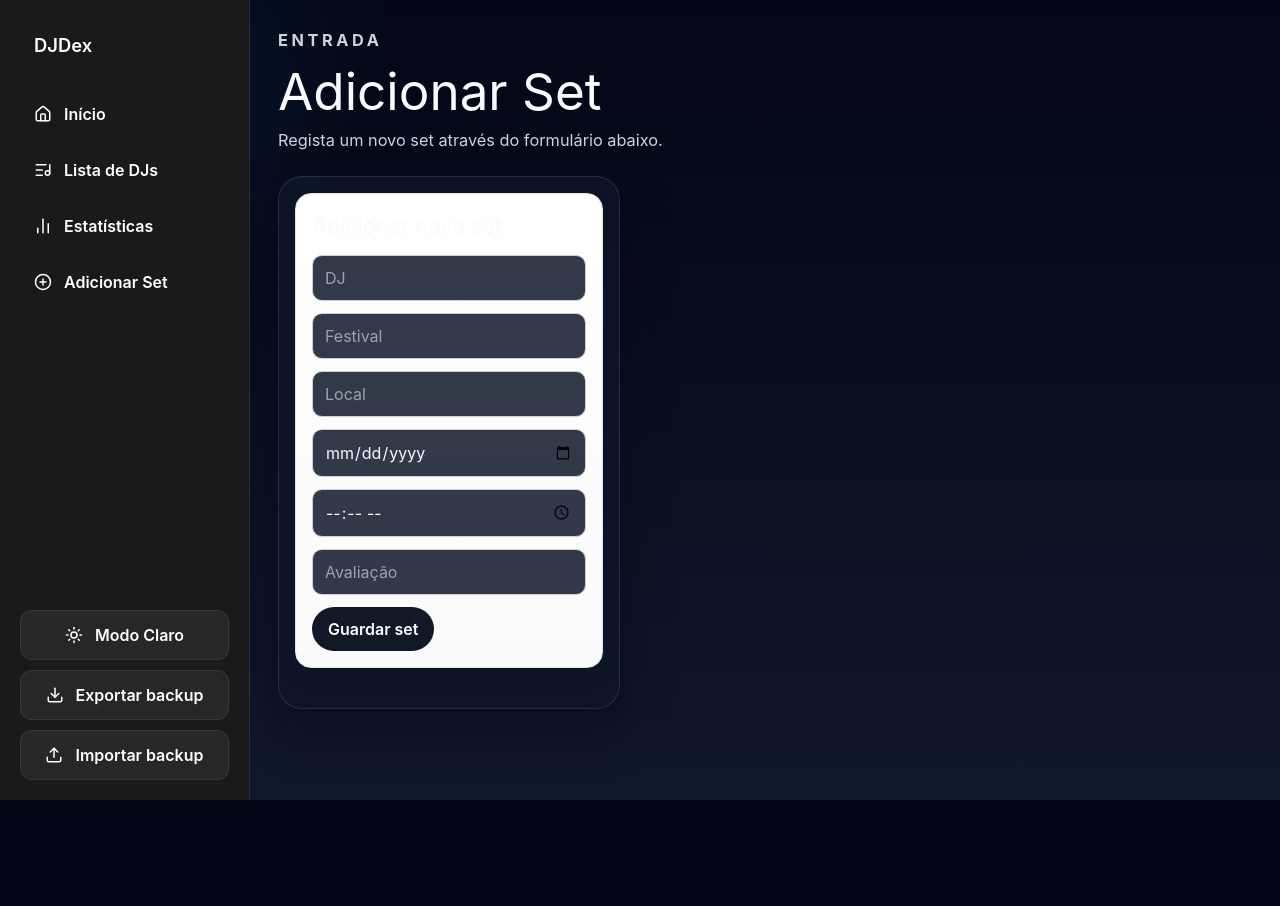
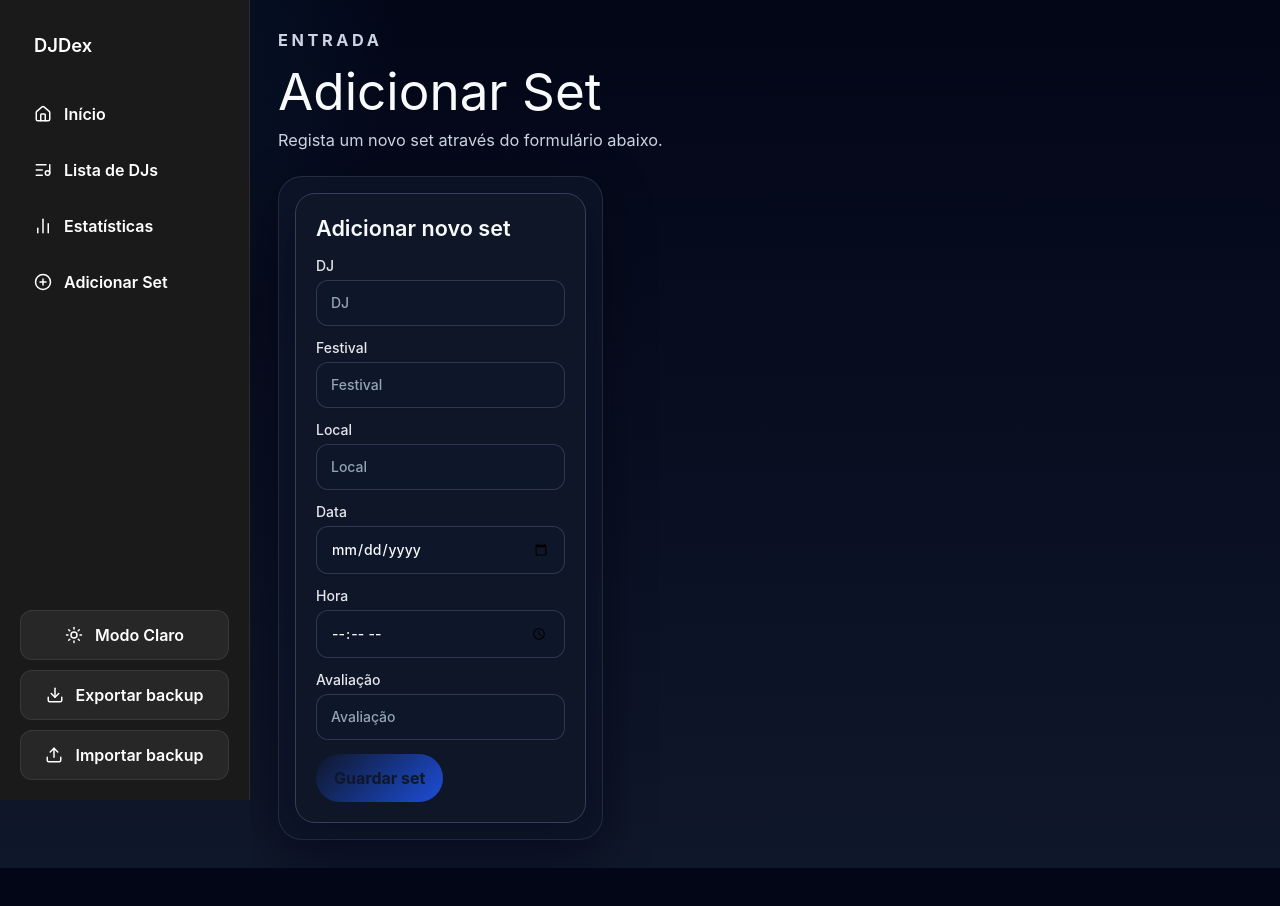
Before and after one commit to opaulosilva233/DJDex, a React (Vite) app: page /adicionar in a window 1280 px wide. Shown: the top 906 px of the page. Built offline with nearby package versions, Linux system fonts and the light colour scheme.

Commit message:
feat: enhance styling and responsiveness in AddSetForm and Stats components

```diff
--- a/src/components/AddSetForm.jsx
+++ b/src/components/AddSetForm.jsx
@@ -13,6 +13,15 @@ const initialFormState = {
 export default function AddSetForm({ initialData, handleAddSet, handleEditSet }) {
 	const [formData, setFormData] = useState(initialFormState)
 	const navigate = useNavigate()
+
+	const fields = [
+		{ name: 'dj', label: 'DJ', type: 'text', placeholder: 'DJ' },
+		{ name: 'festival', label: 'Festival', type: 'text', placeholder: 'Festival' },
+		{ name: 'local', label: 'Local', type: 'text', placeholder: 'Local' },
+		{ name: 'data', label: 'Data', type: 'date', placeholder: 'Data' },
+		{ name: 'hora', label: 'Hora', type: 'time', placeholder: 'Hora' },
+		{ name: 'avaliacao', label: 'Avaliação', type: 'number', placeholder: 'Avaliação', min: '0', max: '10' },
+	]
 
 	useEffect(() => {
 		if (initialData) {
@@ -81,51 +90,36 @@ export default function AddSetForm({ initialData, handleAddSet, handleEditSet })
 	const isEditing = Boolean(initialData)
 	const formTitle = isEditing ? 'Editar set' : 'Adicionar novo set'
 	const submitLabel = isEditing ? 'Guardar alterações' : 'Guardar set'
-
-	const fieldStyle = {
-		padding: '10px 12px',
-		borderRadius: '10px',
-		border: '1px solid #cfcfcf',
-		fontSize: '1rem',
-		fontFamily: 'inherit',
-	}
+	const inputClassName =
+		'w-full rounded-lg border border-slate-300 bg-white px-3 py-2 text-slate-900 shadow-sm transition placeholder:text-slate-400 focus:border-blue-500 focus:outline-none focus:ring-2 focus:ring-blue-500/20 dark:border-slate-600 dark:bg-slate-700 dark:text-gray-100 dark:placeholder:text-slate-400 dark:focus:border-blue-500 dark:focus:ring-blue-500/20'
 
 	return (
 		<form
 			onSubmit={handleSubmit}
-			style={{
-				display: 'grid',
-				gap: '12px',
-				padding: '16px',
-				marginBottom: '24px',
-				borderRadius: '16px',
-				border: '1px solid #e3e3e3',
-				background: 'linear-gradient(180deg, #ffffff 0%, #fafafa 100%)',
-				boxShadow: '0 8px 24px rgba(0, 0, 0, 0.05)',
-				maxWidth: '720px',
-			}}
+			className="grid max-w-[720px] gap-3 rounded-2xl border border-slate-200 bg-white p-4 shadow-lg shadow-slate-900/5 dark:border-slate-700 dark:bg-slate-800 dark:shadow-none"
 		>
-			<h2 style={{ margin: 0 }}>{formTitle}</h2>
-			<div style={{ display: 'grid', gap: '12px', gridTemplateColumns: 'repeat(auto-fit, minmax(180px, 1fr))' }}>
-				<input name="dj" type="text" placeholder="DJ" value={formData.dj} onChange={handleChange} style={fieldStyle} required />
-				<input name="festival" type="text" placeholder="Festival" value={formData.festival} onChange={handleChange} style={fieldStyle} required />
-				<input name="local" type="text" placeholder="Local" value={formData.local} onChange={handleChange} style={fieldStyle} required />
-				<input name="data" type="date" placeholder="Data" value={formData.data} onChange={handleChange} style={fieldStyle} required />
-				<input name="hora" type="time" placeholder="Hora" value={formData.hora} onChange={handleChange} style={fieldStyle} required />
-				<input name="avaliacao" type="number" min="0" max="10" placeholder="Avaliação" value={formData.avaliacao} onChange={handleChange} style={fieldStyle} required />
+			<h2 className="m-0 text-xl font-semibold text-slate-900 dark:text-gray-100">{formTitle}</h2>
+			<div className="grid gap-3 [grid-template-columns:repeat(auto-fit,minmax(180px,1fr))]">
+				{fields.map(({ name, label, type, placeholder, min, max }) => (
+					<label key={name} className="grid gap-1 text-sm font-medium text-slate-700 dark:text-gray-200">
+						<span>{label}</span>
+						<input
+							name={name}
+							type={type}
+							placeholder={placeholder}
+							value={formData[name]}
+							onChange={handleChange}
+							min={min}
+							max={max}
+							className={inputClassName}
+							required
+						/>
+					</label>
+				))}
 			</div>
 			<button
 				type="submit"
-				style={{
-					justifySelf: 'start',
-					padding: '10px 16px',
-					borderRadius: '999px',
-					border: 'none',
-					background: '#111827',
-					color: '#fff',
-					fontWeight: 600,
-					cursor: 'pointer',
-				}}
+				className="justify-self-start rounded-full bg-slate-900 px-4 py-2 font-semibold text-white transition hover:bg-slate-800 focus:outline-none focus:ring-2 focus:ring-blue-500/30 dark:bg-slate-100 dark:text-slate-900 dark:hover:bg-white"
 			>
 				{submitLabel}
 			</button>
--- a/src/pages/Stats.jsx
+++ b/src/pages/Stats.jsx
@@ -84,22 +84,22 @@ export default function Stats({ sets }) {
 					gap: '20px',
 				}}
 			>
-				<section className="glass-card" style={{ padding: '24px' }}>
+				<section className="glass-card border border-slate-200 dark:border-slate-700 dark:bg-slate-800" style={{ padding: '24px' }}>
 					<h2 style={{ marginBottom: '16px' }}>Top DJs</h2>
 					<div style={{ width: '100%', height: '300px' }}>
 						<ResponsiveContainer width="100%" height="100%">
 							<BarChart data={topDjs}>
-								<CartesianGrid strokeDasharray="3 3" />
-								<XAxis dataKey="name" tick={{ fill: 'rgba(243, 244, 246, 0.8)' }} />
-								<YAxis allowDecimals={false} tick={{ fill: 'rgba(243, 244, 246, 0.8)' }} />
-								<Tooltip />
+								<CartesianGrid strokeDasharray="3 3" stroke="#475569" />
+								<XAxis dataKey="name" tick={{ fill: '#9ca3af' }} stroke="#64748b" />
+								<YAxis allowDecimals={false} tick={{ fill: '#9ca3af' }} stroke="#64748b" />
+								<Tooltip contentStyle={{ backgroundColor: '#1e293b', borderColor: '#334155', color: '#f8fafc', borderRadius: '0.5rem' }} />
 								<Bar dataKey="quantidade" fill="#7db3ff" radius={[8, 8, 0, 0]} />
 							</BarChart>
 						</ResponsiveContainer>
 					</div>
 				</section>
 
-				<section className="glass-card" style={{ padding: '24px' }}>
+				<section className="glass-card border border-slate-200 dark:border-slate-700 dark:bg-slate-800" style={{ padding: '24px' }}>
 					<h2 style={{ marginBottom: '16px' }}>Sets por Festival</h2>
 					<div style={{ width: '100%', height: '300px' }}>
 						<ResponsiveContainer width="100%" height="100%">
@@ -117,7 +117,7 @@ export default function Stats({ sets }) {
 										<Cell key={`cell-${entry.name}`} fill={pieColors[index % pieColors.length]} />
 									))}
 								</Pie>
-								<Tooltip />
+								<Tooltip contentStyle={{ backgroundColor: '#1e293b', borderColor: '#334155', color: '#f8fafc', borderRadius: '0.5rem' }} />
 							</PieChart>
 						</ResponsiveContainer>
 					</div>
```
